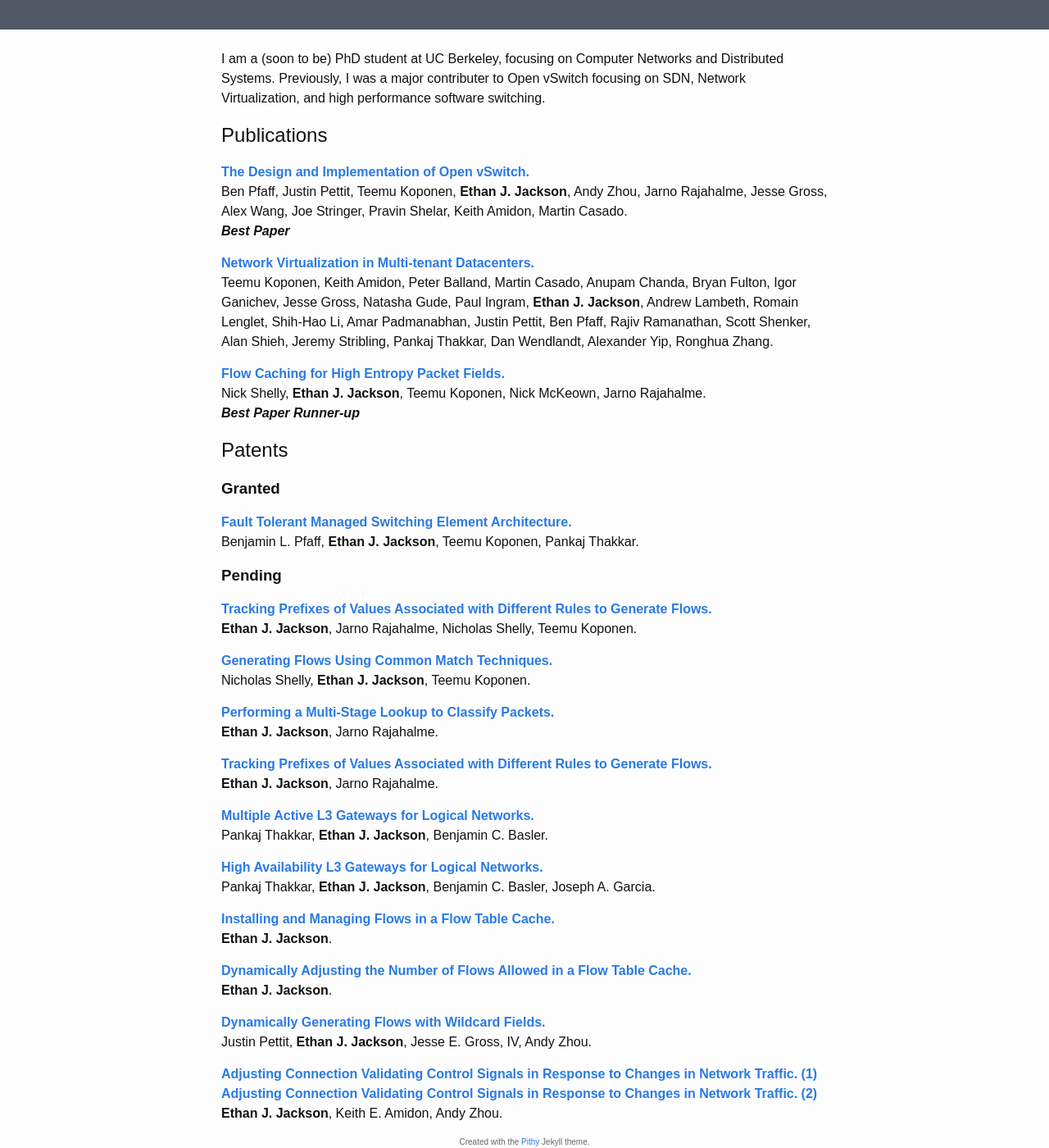
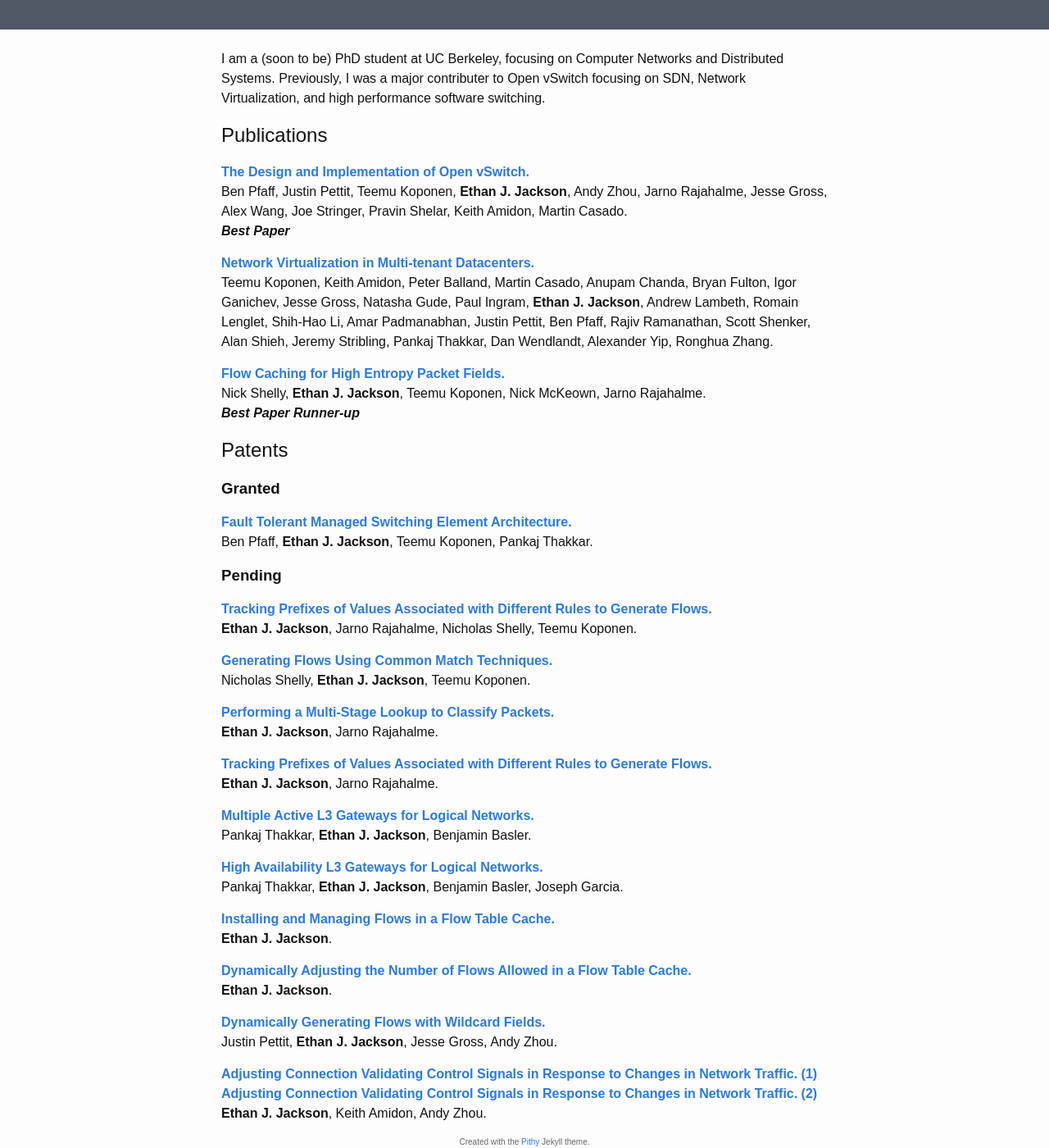
Before and after one commit to ejj/ejj.github.io, a Jekyll site: the page built from index.md, in a window 1280 px wide and 1400 px high, scrolled down 142 px. Shown: the whole window at 82% size. Built offline with Jekyll 4.4.1, drawn with Linux system fonts in a browser that asks for light colours.

Commit message:
Fix names in patents

```diff
--- a/index.md
+++ b/index.md
@@ -32,7 +32,7 @@ Patents
 
 ### **Granted** ###
 [**Fault Tolerant Managed Switching Element Architecture.**](http://www.uspto.gov/web/patents/patog/week50/OG/html/1409-3/US08913483-20141216.html)\\
-Benjamin L. Pfaff, **Ethan J. Jackson**, Teemu Koponen, Pankaj Thakkar.
+Ben Pfaff, **Ethan J. Jackson**, Teemu Koponen, Pankaj Thakkar.
 
 ### **Pending** ###
 [**Tracking Prefixes of Values Associated with Different Rules to Generate Flows.**](http://appft.uspto.gov/netacgi/nph-Parser?Sect1=PTO2&Sect2=HITOFF&p=1&u=%2Fnetahtml%2FPTO%2Fsearch-bool.html&r=1&f=G&l=50&co1=AND&d=PG01&s1=20150092778&OS=20150092778&RS=20150092778)\\
@@ -48,10 +48,10 @@ Nicholas Shelly, **Ethan J. Jackson**, Teemu Koponen.
 **Ethan J. Jackson**, Jarno Rajahalme.
 
 [**Multiple Active L3 Gateways for Logical Networks.**](http://appft.uspto.gov/netacgi/nph-Parser?Sect1=PTO2&Sect2=HITOFF&u=%2Fnetahtml%2FPTO%2Fsearch-adv.html&r=1&f=G&l=50&d=PG01&p=1&S1=20150063364&OS=20150063364&RS=20150063364)\\
-Pankaj Thakkar, **Ethan J. Jackson**, Benjamin C. Basler.
+Pankaj Thakkar, **Ethan J. Jackson**, Benjamin Basler.
 
 [**High Availability L3 Gateways for Logical Networks.**](http://appft.uspto.gov/netacgi/nph-Parser?Sect1=PTO2&Sect2=HITOFF&u=%2Fnetahtml%2FPTO%2Fsearch-adv.html&r=1&f=G&l=50&d=PG01&p=1&S1=20150063360&OS=20150063360&RS=20150063360)\\
-Pankaj Thakkar, **Ethan J. Jackson**, Benjamin C. Basler, Joseph A.  Garcia.
+Pankaj Thakkar, **Ethan J. Jackson**, Benjamin Basler, Joseph Garcia.
 
 [**Installing and Managing Flows in a Flow Table Cache.**](http://appft.uspto.gov/netacgi/nph-Parser?Sect1=PTO2&Sect2=HITOFF&u=%2Fnetahtml%2FPTO%2Fsearch-adv.html&r=1&f=G&l=50&d=PG01&p=1&S1=20150169457&OS=20150169457&RS=20150169457)\\
 **Ethan J. Jackson**.
@@ -60,8 +60,8 @@ Pankaj Thakkar, **Ethan J. Jackson**, Benjamin C. Basler, Joseph A.  Garcia.
 **Ethan J. Jackson**.
 
 [**Dynamically Generating Flows with Wildcard Fields.**](http://appft.uspto.gov/netacgi/nph-Parser?Sect1=PTO1&Sect2=HITOFF&d=PG01&p=1&u=%2Fnetahtml%2FPTO%2Fsrchnum.html&r=1&f=G&l=50&s1=%2220150081833%22.PGNR.&OS=DN/20150081833&RS=DN/20150081833)\\
-Justin Pettit, **Ethan J. Jackson**, Jesse E. Gross, IV, Andy Zhou.
+Justin Pettit, **Ethan J. Jackson**, Jesse Gross, Andy Zhou.
 
 [**Adjusting Connection Validating Control Signals in Response to Changes in Network Traffic. (1)**](http://appft.uspto.gov/netacgi/nph-Parser?Sect1=PTO2&Sect2=HITOFF&u=%2Fnetahtml%2FPTO%2Fsearch-adv.html&r=1&f=G&l=50&d=PG01&p=1&S1=20150089048&OS=20150089048&RS=20150089048)
 [**Adjusting Connection Validating Control Signals in Response to Changes in Network Traffic. (2)**](http://appft.uspto.gov/netacgi/nph-Parser?Sect1=PTO2&Sect2=HITOFF&u=%2Fnetahtml%2FPTO%2Fsearch-adv.html&r=1&f=G&l=50&d=PG01&p=1&S1=20150085655&OS=20150085655&RS=20150085655)\\
-**Ethan J. Jackson**, Keith E. Amidon, Andy Zhou.
+**Ethan J. Jackson**, Keith Amidon, Andy Zhou.
```
Also changed, not shown: 1 other file.
